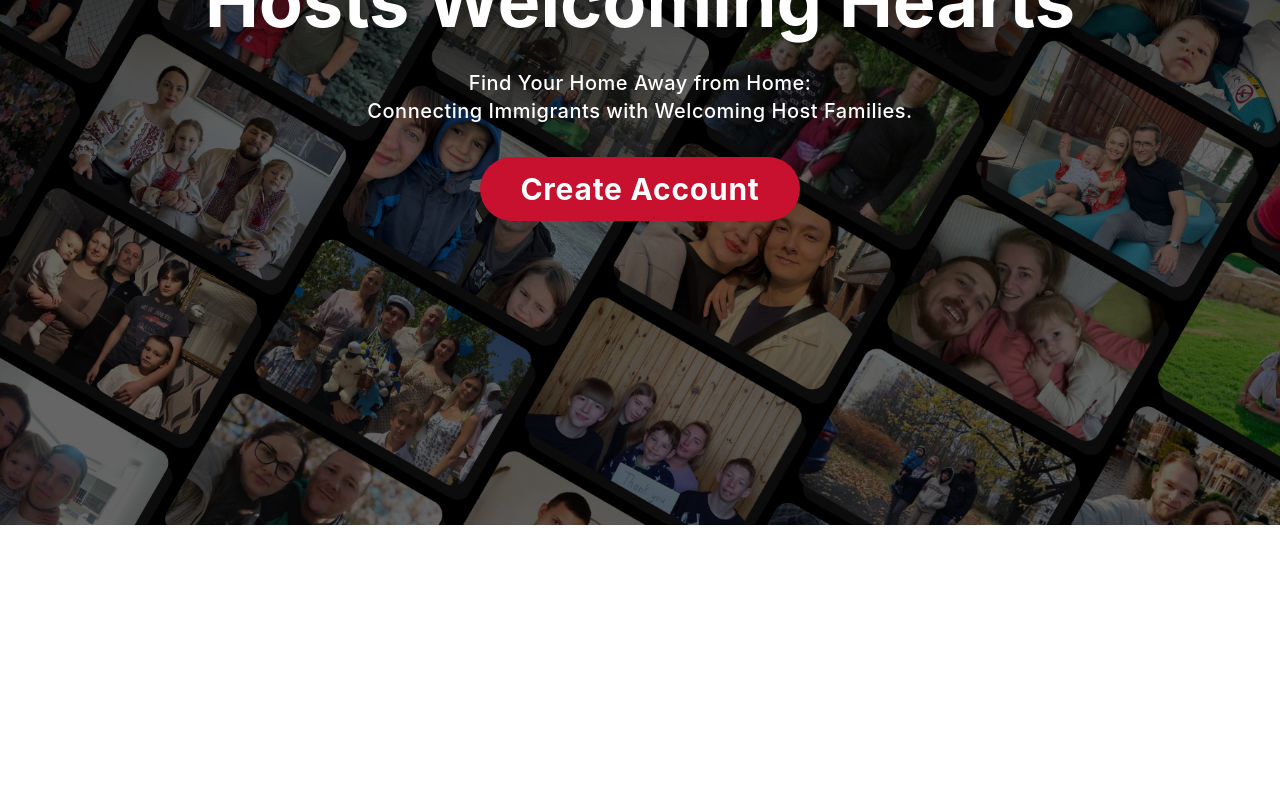
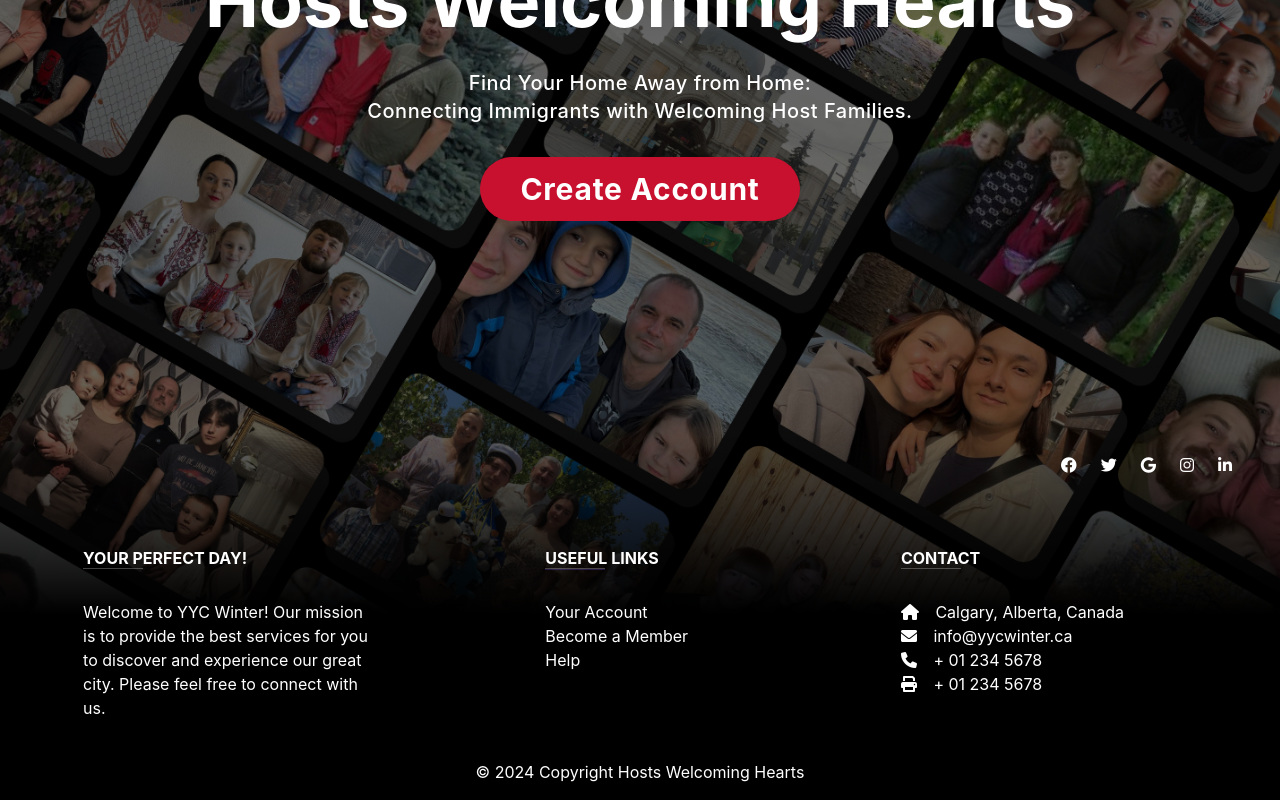
Before and after one commit to ktgster/yychacks_2024, a React (Create React App) app in the folder my-app/: page / in a window 1280 px wide. Shown: the part 275-1075 px from the top of the page. Before the commit the page ends 800 px from the top, so only its background shows below. Built offline with nearby package versions, Linux system fonts and the light colour scheme.

Commit message:
implemented footer and styling

```diff
--- a/my-app/public/index.html
+++ b/my-app/public/index.html
@@ -8,6 +8,22 @@
     <meta
       name="description"
       content="Web site created using create-react-app"
+    />
+    <!-- Font Awesome -->
+    <link
+      href="https://cdnjs.cloudflare.com/ajax/libs/font-awesome/6.0.0/css/all.min.css"
+      rel="stylesheet"
+    />
+    <link
+      rel="stylesheet"
+      href="https://cdnjs.cloudflare.com/ajax/libs/font-awesome/4.7.0/css/font-awesome.min.css"
+    />
+    <!-- Bootstrap -->
+    <link
+      rel="stylesheet"
+      href="https://cdn.jsdelivr.net/npm/bootstrap@5.2.3/dist/css/bootstrap.min.css"
+      integrity="sha384-rbsA2VBKQhggwzxH7pPCaAqO46MgnOM80zW1RWuH61DGLwZJEdK2Kadq2F9CUG65"
+      crossorigin="anonymous"
     />
     <link rel="apple-touch-icon" href="%PUBLIC_URL%/logo192.png" />
     <!--
--- a/my-app/src/components/Footer.js
+++ b/my-app/src/components/Footer.js
@@ -4,92 +4,118 @@ import { Link } from "react-router-dom";
 function Footer() {
   return (
     <div>
-      <div className=" flex flex-col bg-gray-500 text-white md:hidden">
-        <div className="flex flex-col md:flex-row md:justify-center items-center space-y-2 md:space-x-4">
-          <div>
-            {/* <img src="/footerlogo.png" width={300} height={200} alt="logo" /> */}
+      <footer
+            className="text-center text-lg-start text-white bg-gradient-to-t from-black via-black to-transparent mt-20"
+      >
+
+        <section
+                className="d-flex justify-content-between p-4 bg-transparent">
+
+
+
+          <div className="ml-auto">
+            <a href="#!" className="text-white me-4">
+              <i className="fab fa-facebook-f"></i>
+            </a>
+            <a href="#!" className="text-white me-4">
+              <i className="fab fa-twitter"></i>
+            </a>
+            <a href="#!" className="text-white me-4">
+              <i className="fab fa-google"></i>
+            </a>
+            <a href="#!" className="text-white me-4">
+              <i className="fab fa-instagram"></i>
+            </a>
+            <a href="#!" className="text-white me-4">
+              <i className="fab fa-linkedin"></i>
+            </a>
           </div>
-          <div className="flex flex-col justify-center items-center">
-            {/* <div className="flex flex-row space-x-2">
-              <div className="flex flex-row ">
-                <BsTelephoneFill color="white" size={20} /> : 403-000-0000
+
+        </section>
+
+        <section className="">
+          <div className="container text-center text-md-start mt-5">
+
+            <div className="row mt-3">
+
+              <div className="col-md-3 col-lg-4 col-xl-3 mx-auto mb-4">
+
+                <h6 className="text-uppercase fw-bold">Your Perfect Day!</h6>
+                <hr
+                    className="mb-4 mt-0 d-inline-block mx-auto"
+                    style={{width: "60px", backgroundColor: "transparent", height: "2px"}}
+                    />
+                <p>
+                  Welcome to YYC Winter! Our mission is to provide the best services for you to discover and experience our great city. Please feel free to connect with us.
+                </p>
               </div>
 
-              <div className="flex flex-row">
-                <MdEmail size={20} />: info@humanmeet.ca
+              {/* <div className="col-md-2 col-lg-2 col-xl-2 mx-auto mb-4">
+
+                <h6 className="text-uppercase fw-bold">Products</h6>
+                <hr
+                    className="mb-4 mt-0 d-inline-block mx-auto"
+                    style={{width: "60px", backgroundColor: "#7c4dff", height: "2px"}}
+                    />
+                <p>
+                  <a href="#!" className="text-white">MDBootstrap</a>
+                </p>
+                <p>
+                  <a href="#!" className="text-white">MDWordPress</a>
+                </p>
+                <p>
+                  <a href="#!" className="text-white">BrandFlow</a>
+                </p>
+                <p>
+                  <a href="#!" className="text-white">Bootstrap Angular</a>
+                </p>
+              </div> */}
+
+              <div className="col-md-3 col-lg-2 col-xl-2 mx-auto mb-4">
+
+                <h6 className="text-uppercase fw-bold">Useful links</h6>
+                <hr
+                    className="mb-4 mt-0 d-inline-block mx-auto"
+                    style={{width: "60px", backgroundColor: "#7c4dff", height: "2px"}}
+                    />
+                <p>
+                  <a href="#!" className="text-white">Your Account</a>
+                </p>
+                <p>
+                  <a href="#!" className="text-white">Become a Member</a>
+                </p>
+                <p>
+                  <a href="#!" className="text-white">Help</a>
+                </p>
               </div>
-            </div> */}
-            <div>
-              <div className="break-words">300-80 10st NE</div>
-              <div> Calgary, AB T1S 2Z1</div>
+
+              <div className="col-md-4 col-lg-3 col-xl-3 mx-auto mb-md-0 mb-4">
+
+                <h6 className="text-uppercase fw-bold">Contact</h6>
+                <hr
+                    className="mb-4 mt-0 d-inline-block mx-auto"
+                    style={{width: "60px", backgroundColor: "transparent", height: "2px"}}
+                    />
+                <p><i className="fas fa-home mr-3"></i> Calgary, Alberta, Canada</p>
+                <p><i className="fas fa-envelope mr-3"></i> info@yycwinter.ca</p>
+                <p><i className="fas fa-phone mr-3"></i> + 01 234 5678</p>
+                <p><i className="fas fa-print mr-3"></i> + 01 234 5678</p>
+              </div>
+
             </div>
+
           </div>
-        </div>
-
-        <div className="flex flex-col justify-center items-center space-y-2">
-          <div className="flex flex-row  items-center ">
-            <Link href="/">
-              <img src="/insta.png" height={25} width={25} alt="insta" />
-            </Link>
-            <Link href="/">
-              <img src="/facebook.png" height={25} width={25} alt="insta" />
-            </Link>
-          </div>
-          <div className="flex flex-row space-x-2 items-center justify-center">
-            <Link href={"/privacy"}>Privacy Policy</Link>
-            <Link href={"/cookies"}>Cookies Policy</Link>
-          </div>
-          <div className="flex  font-semibold justify-center items-center">
-            &copy; All rights reserved.
-          </div>
-        </div>
+        </section>
+      <div
+           className="text-center p-3"
+           style={{backgroundColor: "rgba(0, 0, 0, 0.2)"}}
+           >
+            © 2024 Copyright Hosts Welcoming Hearts
       </div>
 
-      {/* middle screen */}
-      <div className="hidden md:flex flex-row justify-center space-x-36 items-center w-12/13 bg-gray-500 text-white ">
-        <div className="flex flex-col justify-center items-center space-y-2 space-x-4">
-          <div>
-            <img src="/footerlogo.png" width={300} height={200} alt="logo" />
-          </div>
-          {/* <div className="flex flex-row  items-center space-x-2 ">
-            <Link href="https://www.instagram.com/ultralightinstallationteam/">
-              <img src="/insta.png" height={25} width={25} alt="insta" />
-            </Link>
-            <Link href="https://www.facebook.com/UltraLightInstallationTeam/">
-              <img src="/facebook.png" height={25} width={25} alt="insta" />
-            </Link>
-          </div> */}
-          {/* <div className="flex flex-col justify-center items-center">
+    </footer>
 
-
-          </div> */}
-        </div>
-        <div className="flex flex-col justify-start items-center space-y-2">
-          <div className="flex flex-col ">
-            {/* <div className="flex flex-row items-start ">
-              <BsTelephoneFill color="white" size={20} /> : 587-370-8607
-            </div>
-
-            <div className="flex flex-row items-start">
-              <MdEmail color="white" size={20} />: info@Ultralit.ca
-            </div> */}
-          </div>
-          <div className="flex flex-row space-x-2 items-center justify-center">
-            <Link href={"/privacy"}>Privacy Policy</Link>
-            <Link href={"/cookies"}>Cookies Policy</Link>
-          </div>
-        </div>
-        <div className="flex flex-col  space-y-2">
-          <div>
-            <div className="break-words">300-80088 2</div>
-            <div> Foothills, 2Z1</div>
-          </div>
-          <div className="flex  font-semibold justify-center items-center">
-            &copy; All rights reserved.
-          </div>
-        </div>
-      </div>
-    </div>
+  </div>
   );
 }
 export default Footer;
--- a/my-app/src/components/Hero.js
+++ b/my-app/src/components/Hero.js
@@ -1,12 +1,14 @@
 import React from 'react';
+import Footer from "../components/Footer";
 
 export default function Hero() {
 	return (
-		<div className="bg-[url('../public/images/hero-image.jpg')] bg-cover flex flex-col items-center justify-center"
+		<div className="bg-[url('../public/images/hero-image.jpg')] bg-cover"
 			 style={{minHeight: "100vh", position: "relative"}}
 		>
+			<div className="flex flex-col items-center justify-center">
 				<div className="w-full h-screen bg-gradient-to-b from-black via-transparent to-transparent absolute"></div>
-			<h1 className="relative mt-16 pb-8 text-7xl font-bold tracking-normal text-center text-white max-md:mt-10 max-md:max-w-full max-md:text-4xl">
+				<h1 className="relative mt-60 pb-8 text-7xl font-bold tracking-normal text-center text-white max-md:mt-10 max-md:max-w-full max-md:text-4xl">
 					Hosts Welcoming Hearts
 				</h1>
 				<div className="relative text-xl font-medium tracking-wide text-center text-white max-md:max-w-full">
@@ -17,5 +19,7 @@ export default function Hero() {
 			    <button className="relative justify-center px-10 py-3.5 mt-8 mb-32 text-3xl font-bold tracking-wide text-center text-white whitespace-nowrap bg-[#c8102f] rounded-[100px] max-md:px-5 max-md:mb-10">Create Account</button>
 				{/*"#c810df"*/}
 			</div>
+			<Footer />
+		</div>
 	)
 }
--- a/my-app/src/components/Navbar.js
+++ b/my-app/src/components/Navbar.js
@@ -66,7 +66,7 @@ const NavBar = () => {
 
   return (
     <div
-      className={` flex fixed gap-5 justify-between items-center w-full px-4 h-16 z-10 text-white md:justify-start md:bg-transparent md:${
+      className={` flex fixed gap-5 justify-between items-center w-full px-4 py-10 h-16 z-10 text-white md:justify-start md:bg-transparent md:${
         visible ? "" : "hidden"
       }`}
       style={{ transition: "opacity 0.3s ease-in-out" }}
--- a/my-app/src/pages/LandingPage.js
+++ b/my-app/src/pages/LandingPage.js
@@ -1,16 +1,13 @@
 import React from "react";
 import NavBar from "../components/Navbar";
 import Hero from "../components/Hero";
-// import Footer from "../components/Footer";
-
 
 export default function LandingPage() {
   return (
     <div>
-      <div>
+      <div className="bg-black">
         <NavBar />
         <Hero />
-        {/*<Footer />*/}
       </div>
     </div>
   );
```
Lines whose indentation alone changed are shown as unchanged.
